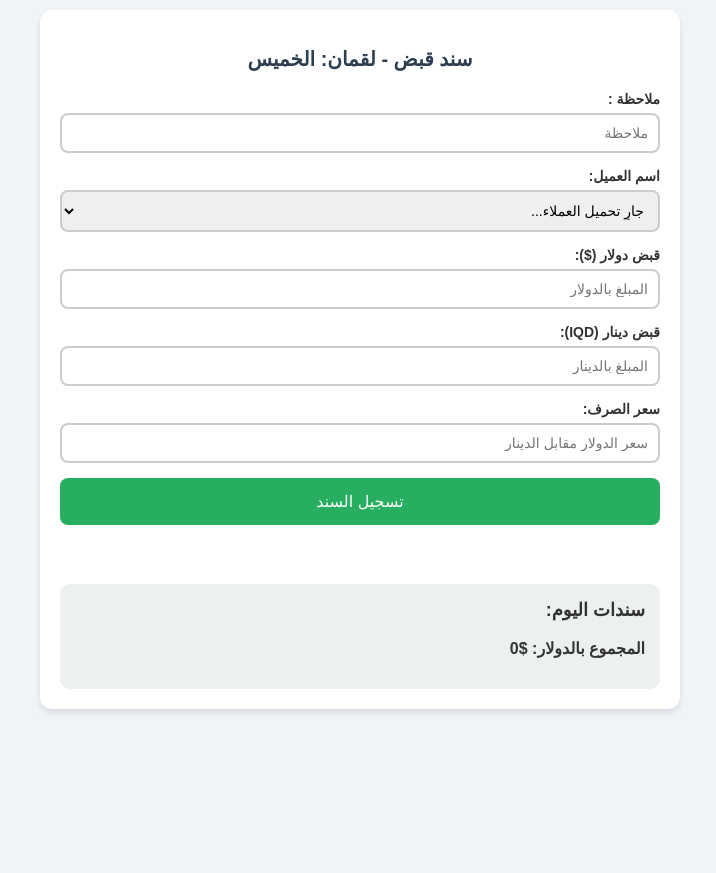
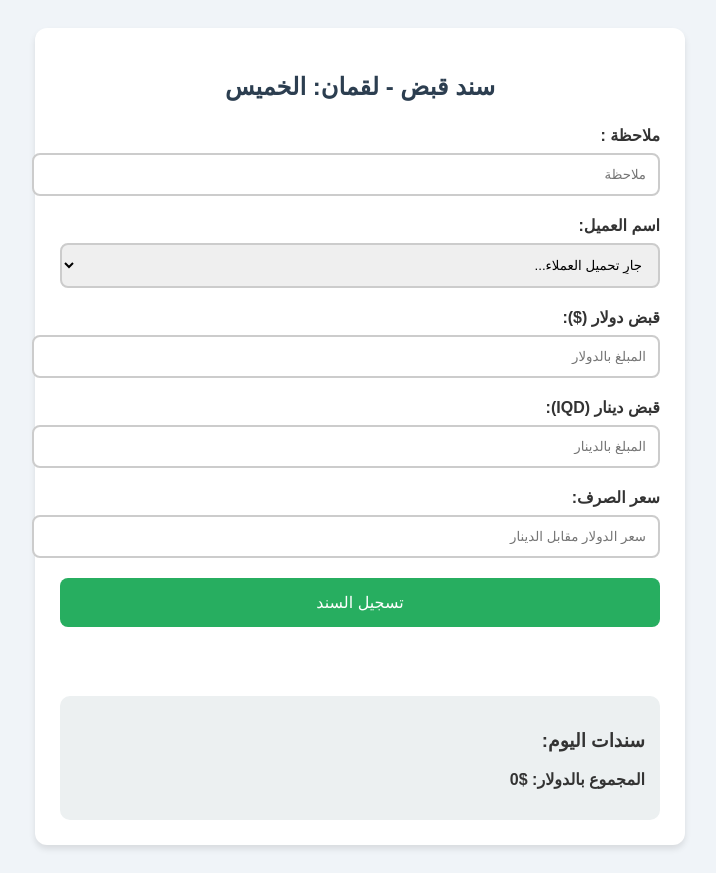
Before and after one commit to omederassan2/lqm, a plain HTML site: page index.html in a window 1280 px wide. Shown: the whole page, without its empty margins (280-996 px from the left). Before the commit the page ends 800 px from the top, so only its background shows below. Drawn offline with Linux system fonts and the light colour scheme; no server answers.

Commit message:
Update index.html

```diff
--- a/index.html
+++ b/index.html
@@ -2,114 +2,21 @@
 <html lang="ar" dir="rtl">
 <head>
   <meta charset="UTF-8">
-  <meta name="viewport" content="width=device-width, initial-scale=1.0">
   <title>نظام سندات القبض</title>
   <style>
-    body {
-      font-family: 'Arial', sans-serif;
-      background: #f0f4f8;
-      padding: 10px;
-      color: #333;
-      margin: 0;
-    }
-
-    .container {
-      background: #fff;
-      padding: 20px;
-      border-radius: 12px;
-      box-shadow: 0 4px 6px rgba(0,0,0,0.1);
-      max-width: 600px;
-      margin: auto;
-    }
-
-    h2 {
-      text-align: center;
-      color: #2c3e50;
-      margin-bottom: 20px;
-      font-size: 20px;
-    }
-
-    .form-group {
-      margin-bottom: 15px;
-    }
-
-    label {
-      display: block;
-      font-weight: bold;
-      margin-bottom: 6px;
-      font-size: 14px;
-    }
-
-    select, input {
-      width: 100%;
-      padding: 10px;
-      border: 2px solid #ccc;
-      border-radius: 8px;
-      font-size: 14px;
-      box-sizing: border-box;
-    }
-
-    button {
-      background: #27ae60;
-      color: #fff;
-      padding: 14px;
-      border: none;
-      border-radius: 8px;
-      width: 100%;
-      font-size: 16px;
-      cursor: pointer;
-    }
-
-    button:hover {
-      background: #219a52;
-    }
-
-    #message {
-      text-align: center;
-      margin-top: 10px;
-      font-weight: bold;
-      min-height: 24px;
-      font-size: 14px;
-    }
-
+    body { font-family: 'Arial', sans-serif; background: #f0f4f8; padding: 20px; color: #333; }
+    .container { background: #fff; padding: 25px; border-radius: 12px; box-shadow: 0 4px 6px rgba(0,0,0,0.1); max-width: 600px; margin: auto; }
+    h2 { text-align: center; color: #2c3e50; margin-bottom: 25px; }
+    .form-group { margin-bottom: 20px; }
+    label { display: block; font-weight: bold; margin-bottom: 8px; }
+    select, input { width: 100%; padding: 12px; border: 2px solid #ccc; border-radius: 8px; }
+    button { background: #27ae60; color: #fff; padding: 15px; border: none; border-radius: 8px; width: 100%; font-size: 16px; cursor: pointer; }
+    button:hover { background: #219a52; }
+    #message { text-align: center; margin-top: 15px; font-weight: bold; min-height: 24px; }
     .success { color: #27ae60; }
     .error { color: #e74c3c; }
     .loading { color: #7f8c8d; }
-
-    #todayReceipts {
-      margin-top: 25px;
-      background: #ecf0f1;
-      padding: 15px;
-      border-radius: 10px;
-    }
-
-    #todayReceipts h3 {
-      margin-top: 0;
-      font-size: 18px;
-    }
-
-    #receiptList {
-      padding-right: 20px;
-      font-size: 14px;
-    }
-
-    @media (max-width: 480px) {
-      .container {
-        padding: 15px;
-      }
-
-      h2 {
-        font-size: 18px;
-      }
-
-      label, select, input, button, #message, #todayReceipts h3 {
-        font-size: 14px;
-      }
-
-      button {
-        padding: 12px;
-      }
-    }
+    #todayReceipts { margin-top: 30px; background: #ecf0f1; padding: 15px; border-radius: 10px; }
   </style>
 </head>
 <body>
@@ -151,9 +58,8 @@
     </div>
   </div>
 
-  <!-- نفس السكريبت السابق دون تغيير -->
   <script>
-    const GOOGLE_SCRIPT_URL = 'https://script.google.com/macros/s/AKfycbzt7UfHjkTJxlC3EHX4mAhTIkpnxZVypMC6WIeih37W3GqCgo5K-SCbLN38n3JZMipc/exec';
+    const GOOGLE_SCRIPT_URL = 'https://script.google.com/macros/s/AKfycbyM1qsJX9JzCwl4aqcUFds7av3A69Kjne6wa1oW2ABneB2H5iBV-HNn58gnjs_jxj53/exec';
     const daysArabic = ['الأحد', 'الإثنين', 'الثلاثاء', 'الأربعاء', 'الخميس', 'الجمعة', 'السبت'];
     document.getElementById('todayDay').textContent = daysArabic[new Date().getDay()];
 
```
